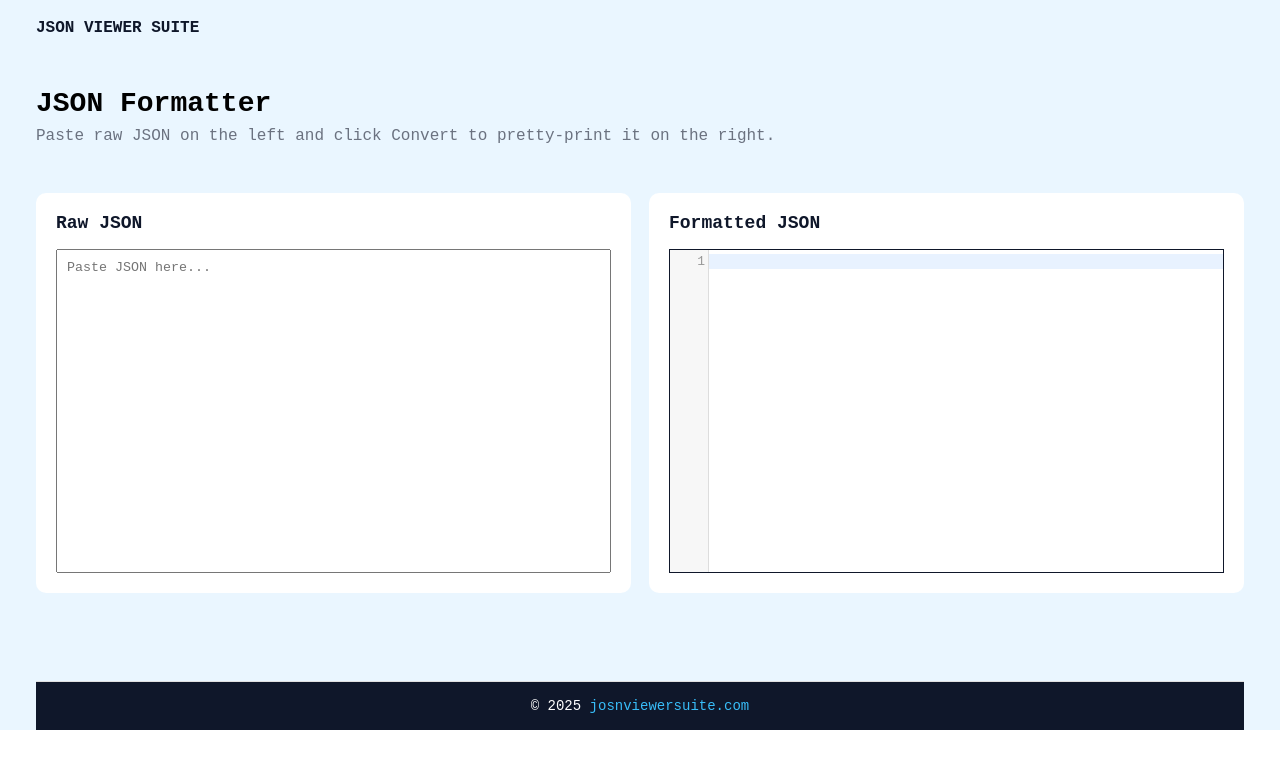
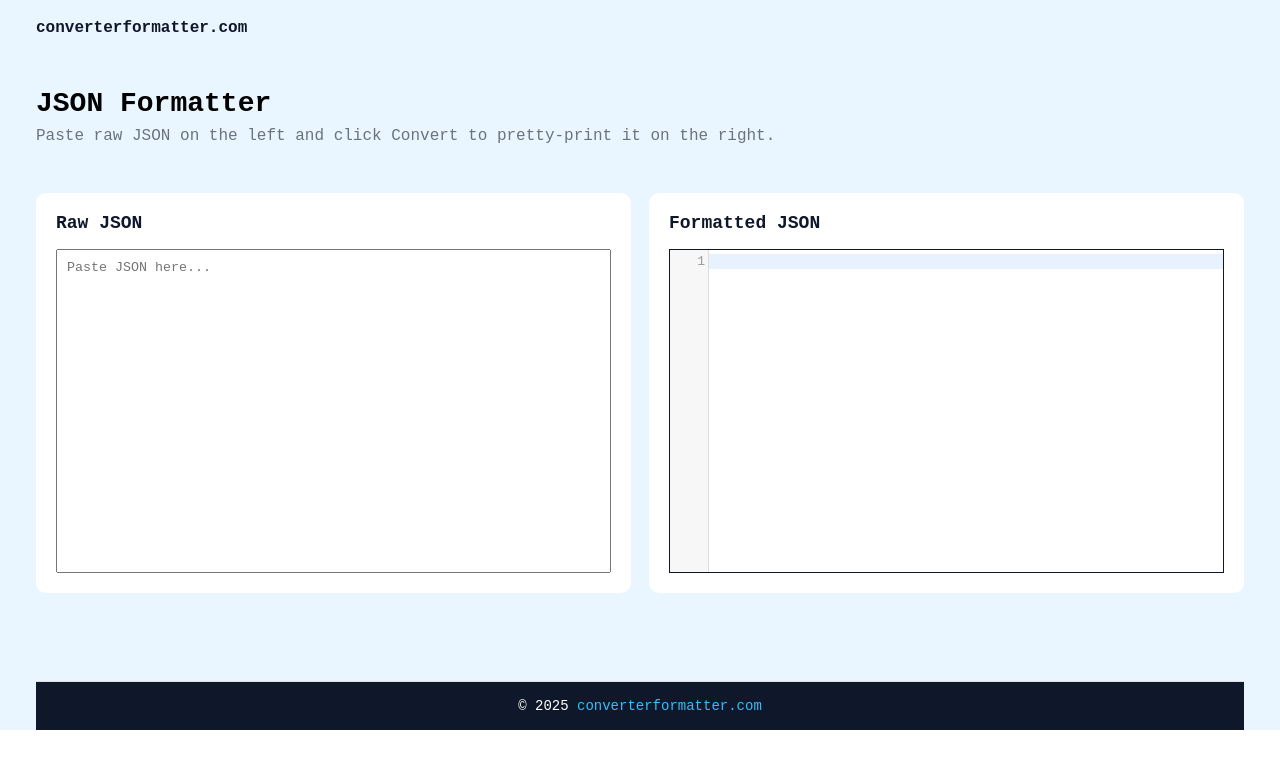
Before and after one commit to pritam102/Json-Viewer, a plain HTML site: page index.html in a window 1280 px wide. Drawn offline with nearby package versions, Linux system fonts and the light colour scheme.

Commit message:
Update index.html

```diff
--- a/index.html
+++ b/index.html
@@ -12,13 +12,13 @@
         <!-- Addon CSS -->
         <link rel="stylesheet"
             href="https://cdnjs.cloudflare.com/ajax/libs/codemirror/5.65.16/addon/fold/foldgutter.min.css">
-        <title>json viewer suite</title>
+        <title>json formatter</title>
     </head>
 
     <body>
         <div class="container">
             <header>
-                <div class="logo">JSON VIEWER SUITE</div>
+                <div class="logo">converterformatter.com</div>
             </header>
 
             <main>
@@ -46,8 +46,8 @@
 
             <footer>
                 <div class="footer-content">
-                    &copy; 2025 <a href="https://josnviewersuite.com"
-                        target="_blank">josnviewersuite.com</a>
+                    &copy; 2025 <a href="https://converterformatter.com"
+                        target="_blank">converterformatter.com</a>
                 </div>
             </footer>
 
```
